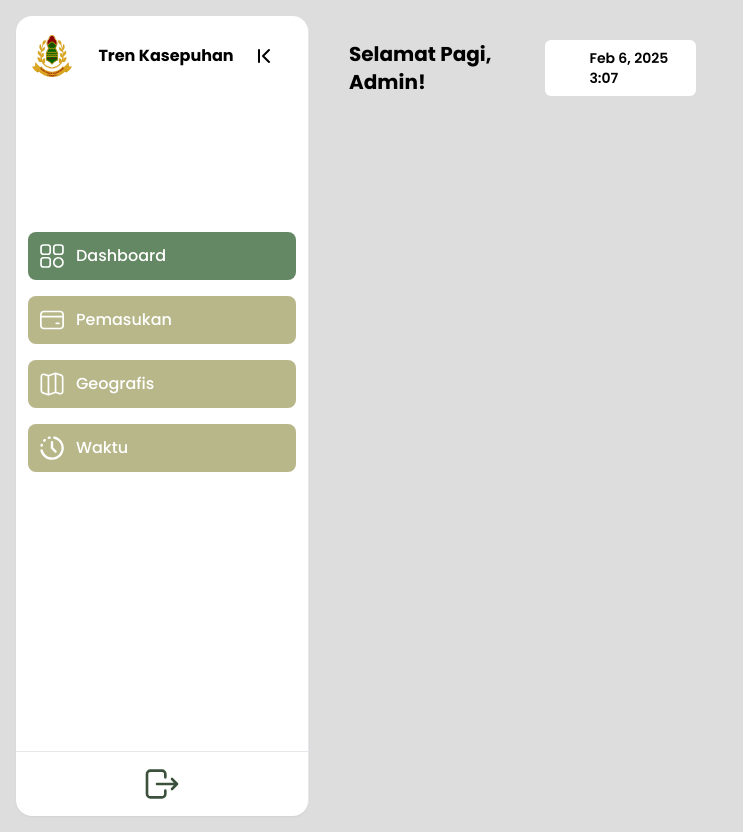
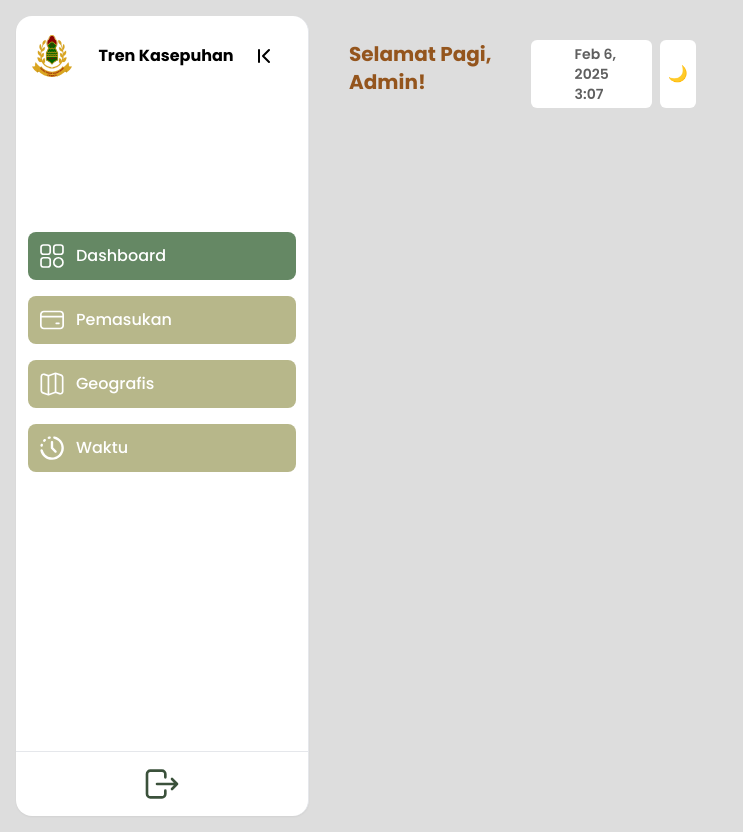
Before and after one commit to mhdanandaa/visualisasi-data, a React (Vite) app: page / in a window 1280 px wide. Shown: the whole page, without its empty margins (0-743 px from the left). Built offline with nearby package versions, Linux system fonts and the light colour scheme.

Commit message:
Membuat Fitur Tampilan Dark Mode

```diff
--- a/index.html
+++ b/index.html
@@ -13,7 +13,7 @@
     <meta name="viewport" content="width=device-width, initial-scale=1.0" />
     <title>Vite + React</title>
   </head>
-  <body class="bg-grey-home">
+  <body class="bg-grey-home dark:bg-dark-bg">
     <div id="root"></div>
     <script type="module" src="/src/main.jsx"></script>
   </body>
--- a/src/components/Home/Banner.jsx
+++ b/src/components/Home/Banner.jsx
@@ -1,7 +1,25 @@
-import { useState } from "react";
+import { useEffect, useState } from "react";
 import dateIcon from "../../assets/DateIcon.svg";
 
 const Banner = () => {
+  const [isDarkMode, setIsDarkMode] = useState(() => {
+    const savedMode = localStorage.getItem("darkMode");
+    return savedMode ? JSON.parse(savedMode) : false;
+  });
+
+  useEffect(() => {
+    if (isDarkMode) {
+      document.documentElement.classList.add("dark");
+      localStorage.setItem("darkMode", true);
+    } else {
+      document.documentElement.classList.remove("dark");
+      localStorage.setItem("darkMode", false);
+    }
+  }, [isDarkMode]);
+
+  const buttonDarkMode = () => {
+    setIsDarkMode(!isDarkMode);
+  };
   const today = new Date();
 
   const getDate = () => {
@@ -47,12 +65,15 @@ const Banner = () => {
       <h1 className="text-brown-custom font-bold text-xl">
         Selamat {timeCategory}, Admin!
       </h1>
-      <div className="flex ml-auto ">
-        <div className="flex items-center bg-white rounded-md px-4 py-1">
+      <div className="flex ml-auto">
+        <div className="flex items-center bg-white rounded-md px-4 py-1 mx-2">
           <img src={dateIcon} className="w-6" />
           <h1 className="text-gray-custom font-semibold text-sm pl-1">
             {currentDate}
           </h1>
+        </div>
+        <div className="flex items-center bg-white rounded-md px-2 py-1">
+          <button onClick={buttonDarkMode}>{isDarkMode ? "☀️" : "🌙"}</button>
         </div>
       </div>
     </div>
--- a/tailwind.config.js
+++ b/tailwind.config.js
@@ -1,6 +1,7 @@
 /** @type {import('tailwindcss').Config} */
 
 export default {
+  darkMode: "class",
   content: ["./index.html", "./src/**/*.{js,ts,jsx,tsx}"],
   theme: {
     extend: {
@@ -12,6 +13,8 @@ export default {
         "emas-gradient": "#51513D",
         "green-muda": "#658864",
         "green-tua": "#3B513B",
+        "gray-custom": "#5F5F5F",
+        "brown-custom": "#94551D"
       },
     },
     backgroundColor: (theme) => ({
@@ -22,6 +25,12 @@ export default {
       "green-tua": "#3B513B",
       "grey-home": "#DDDDDD",
       "green-date": "#9FB298",
+      "gray-custom": "#5F5F5F",
+      "brown-custom": "#94551D",
+      "dark-bg": "#141517",
+      "dark-mode": "#21242D"
+
+
     }),
   },
   plugins: [],
```
